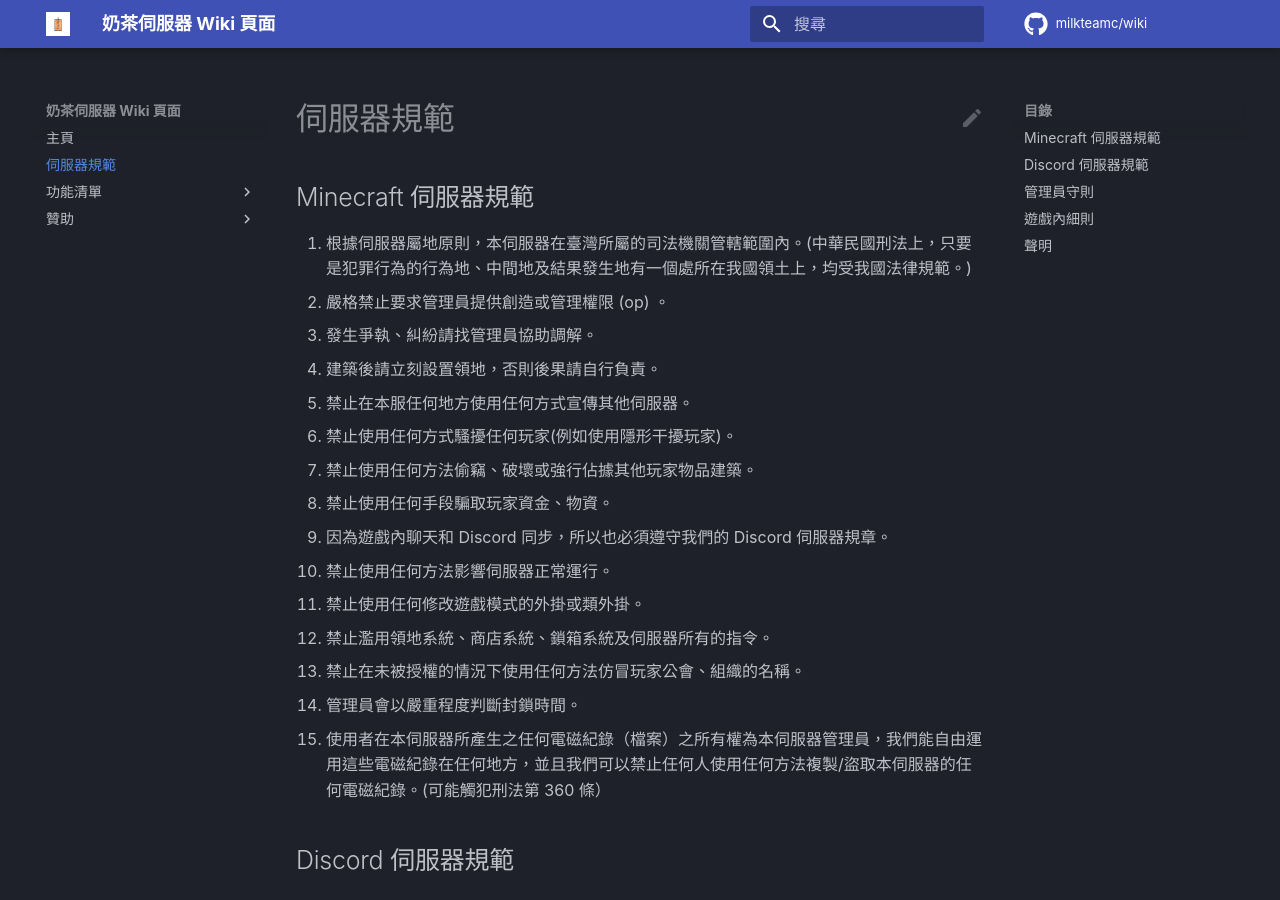
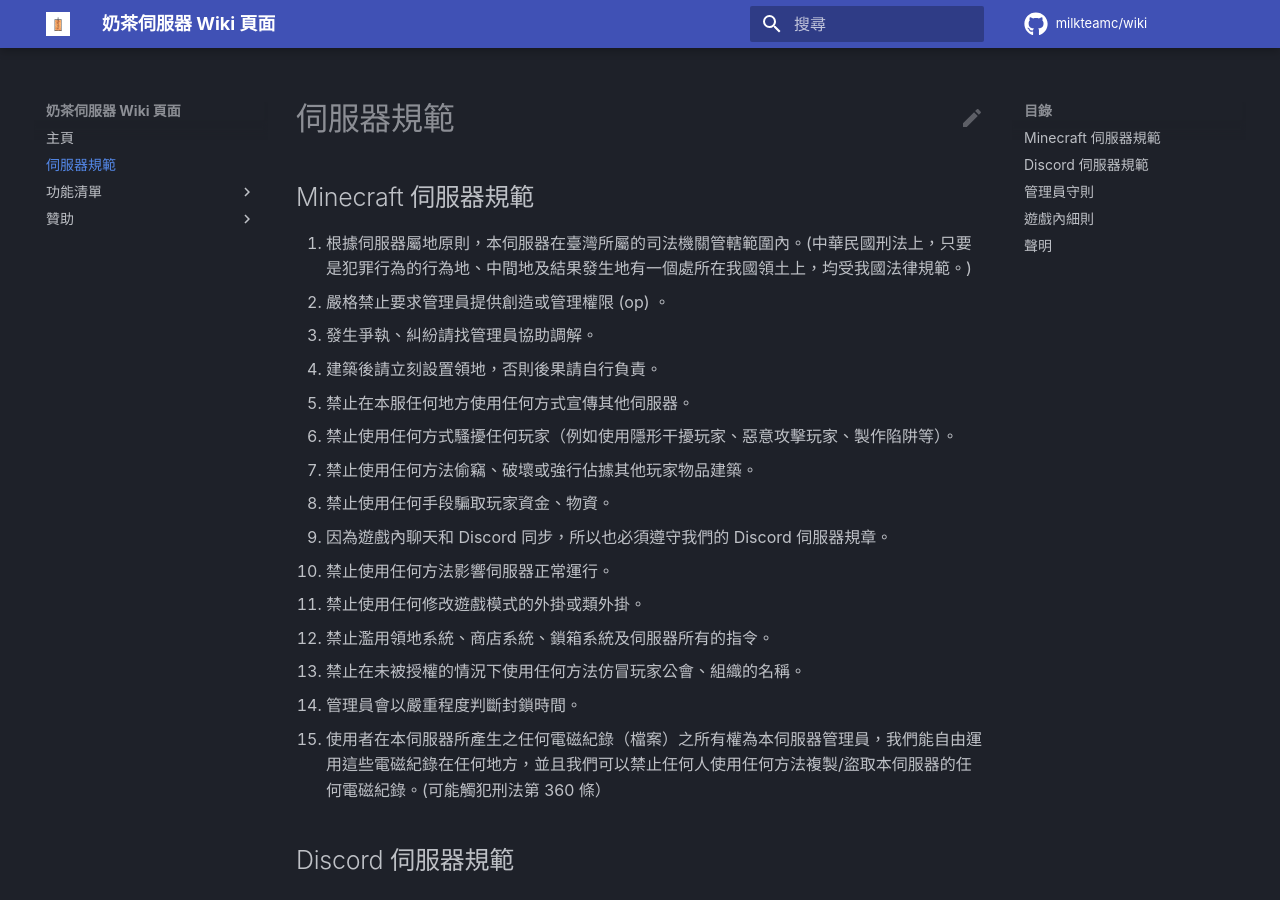
Before and after one commit to milkteamc/wiki, an MkDocs documentation site: the page built from docs/rules.md, in a window 1280 px wide and 900 px high. Built offline with MkDocs 1.6.1 and Material for MkDocs 9.7.7, drawn with Linux system fonts in a browser that asks for light colours; some web fonts are replaced; plug-ins that fetch from the network failed and are left out; comment, search, counter and statistics services are not loaded.

Commit message:
Update rules.md

```diff
--- a/docs/rules.md
+++ b/docs/rules.md
@@ -6,7 +6,7 @@
 3. 發生爭執、糾紛請找管理員協助調解。
 4. 建築後請立刻設置領地，否則後果請自行負責。
 5. 禁止在本服任何地方使用任何方式宣傳其他伺服器。
-6. 禁止使用任何方式騷擾任何玩家(例如使用隱形干擾玩家)。
+6. 禁止使用任何方式騷擾任何玩家（例如使用隱形干擾玩家、惡意攻擊玩家、製作陷阱等）。
 7. 禁止使用任何方法偷竊、破壞或強行佔據其他玩家物品建築。
 8. 禁止使用任何手段騙取玩家資金、物資。
 9. 因為遊戲內聊天和 Discord 同步，所以也必須遵守我們的 Discord 伺服器規章。
```
